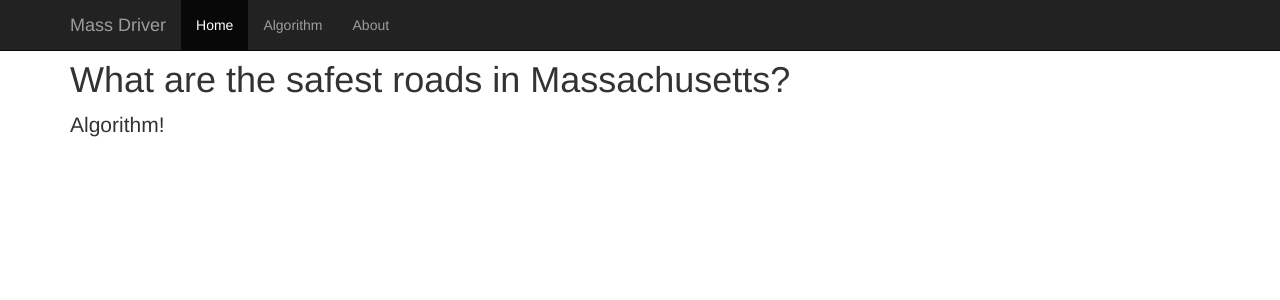
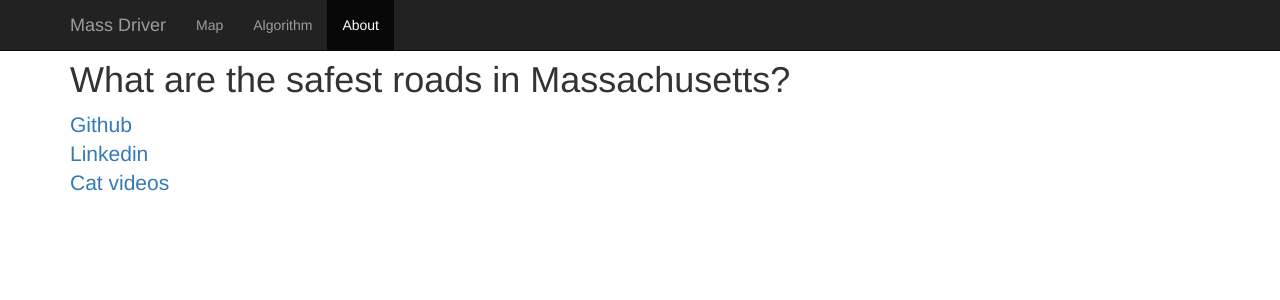
Before and after one commit to louisfern/massdriver, a Flask app: page /about in a window 1280 px wide. Shown: the top 300 px of the page. Run offline with Flask 2, Linux system fonts and the light colour scheme; some libraries are stand-ins or nearby versions.

Commit message:
Working on getting things in place. Next up, data and algorithm.

```diff
--- a/webapp/templates/about.html
+++ b/webapp/templates/about.html
@@ -9,7 +9,7 @@
     <meta name="author" content="">
     <link rel="icon" href="../../favicon.ico">
 
-    <title>Starter Template for Bootstrap</title>
+    <title>Mass Driver - Accident avoidance for the conscientious driver</title>
 
     <!-- Bootstrap core CSS -->
     <link href="static/css/bootstrap.min.css" rel="stylesheet">
@@ -46,9 +46,9 @@
         </div>
         <div id="navbar" class="collapse navbar-collapse">
           <ul class="nav navbar-nav">
-            <li class="active"><a href="#">Home</a></li>
-            <li><a href="/algorithm">Algorithm</a></li>
-            <li><a href="/about>About</a></li>
+            <li><a href="/index#">Map</a></li>
+            <li><a href="/algorithm#">Algorithm</a></li>
+            <li class="active"><a href="/about#">About</a></li>
           </ul>
         </div><!--/.nav-collapse -->
       </div>
@@ -58,7 +58,9 @@
 
       <div class="starter-template">
         <h1>What are the safest roads in Massachusetts?</h1>
-        <p class="lead">It'sa me!
+        <p class="lead"><a href="http://www.github.com/louisfern" target="_blank">Github</a>
+          <br> <a href="http://www.linkedin.com/in/louisfern" target="_blank">Linkedin</a>
+          <br> <a href="https://www.youtube.com/results?search_query=cat+videos" target="_blank">Cat videos</a>
         </p>
       </div>
 
--- a/webapp/templates/algorithm.html
+++ b/webapp/templates/algorithm.html
@@ -9,7 +9,7 @@
     <meta name="author" content="">
     <link rel="icon" href="../../favicon.ico">
 
-    <title>Starter Template for Bootstrap</title>
+    <title>Mass Driver - Accident avoidance for the conscientious driver</title>
 
     <!-- Bootstrap core CSS -->
     <link href="static/css/bootstrap.min.css" rel="stylesheet">
@@ -46,9 +46,9 @@
         </div>
         <div id="navbar" class="collapse navbar-collapse">
           <ul class="nav navbar-nav">
-            <li class="active"><a href="#">Home</a></li>
-            <li><a href="#algorithm">Algorithm</a></li>
-            <li><a href="#about">About</a></li>
+            <li><a href="/index#">Map</a></li>
+            <li class="active"><a href="/algorithm#">Algorithm</a></li>
+            <li><a href="/about#">About</a></li>
           </ul>
         </div><!--/.nav-collapse -->
       </div>
--- a/webapp/views.py
+++ b/webapp/views.py
@@ -30,4 +30,4 @@ def algorithm():
 
 @app.route('/about')
 def about():
-    return render_template("algorithm.html")
+    return render_template("about.html")
```
Also changed, not shown: webapp/templates/massdriver.html (+4 -4 lines).
